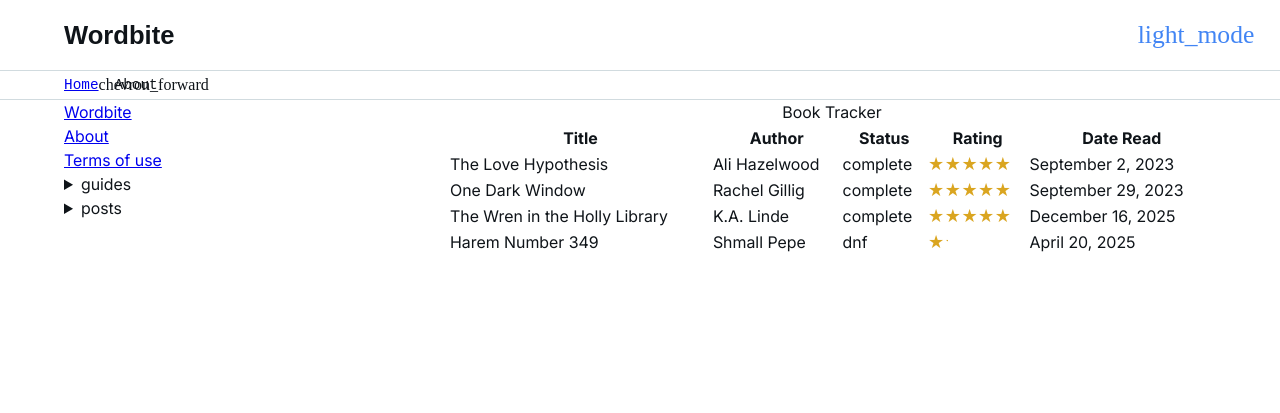
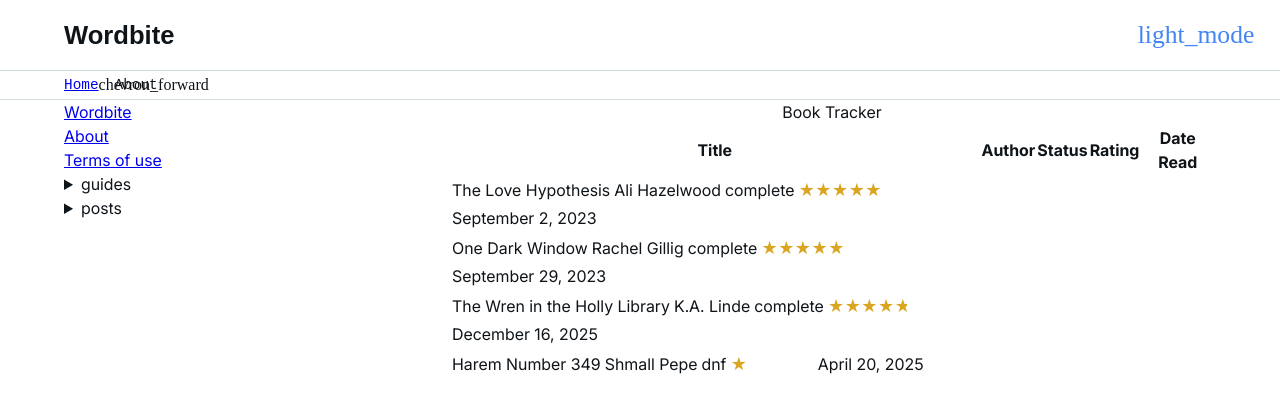
Before and after one commit to emilymcaldwell/Wordbite, a Jekyll site: the page built from about.md, in a window 1280 px wide. Shown: the top 413 px of the page. Built offline with Jekyll 4.4.1, drawn with Linux system fonts in a browser that asks for light colours; some web fonts are replaced.

Commit message:
Update layout.scss

```diff
--- a/_sass/layout.scss
+++ b/_sass/layout.scss
@@ -30,7 +30,10 @@ article {
 
 table {
   width: 100%;
+
    td {
+    display: inline-table;
+
     &.book-rating {
       span {
         display: block;
```
